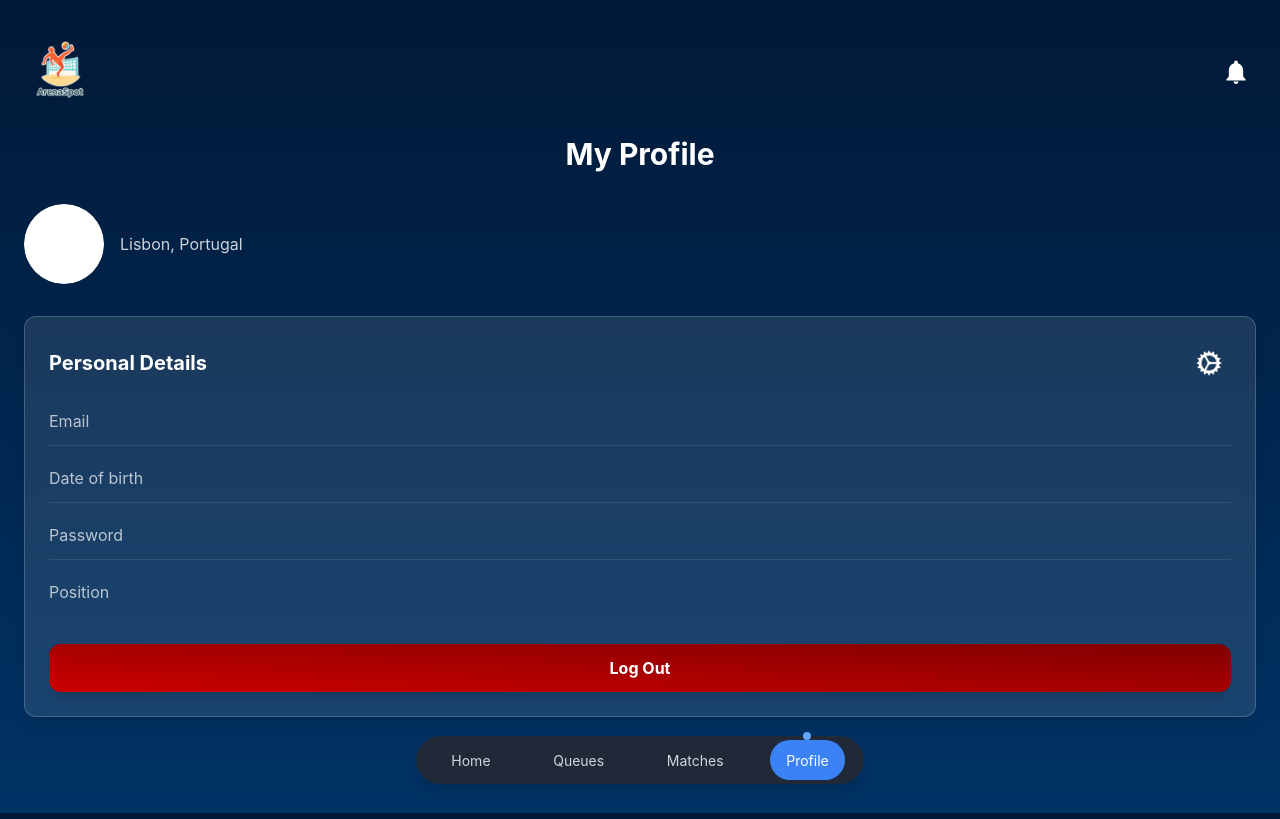
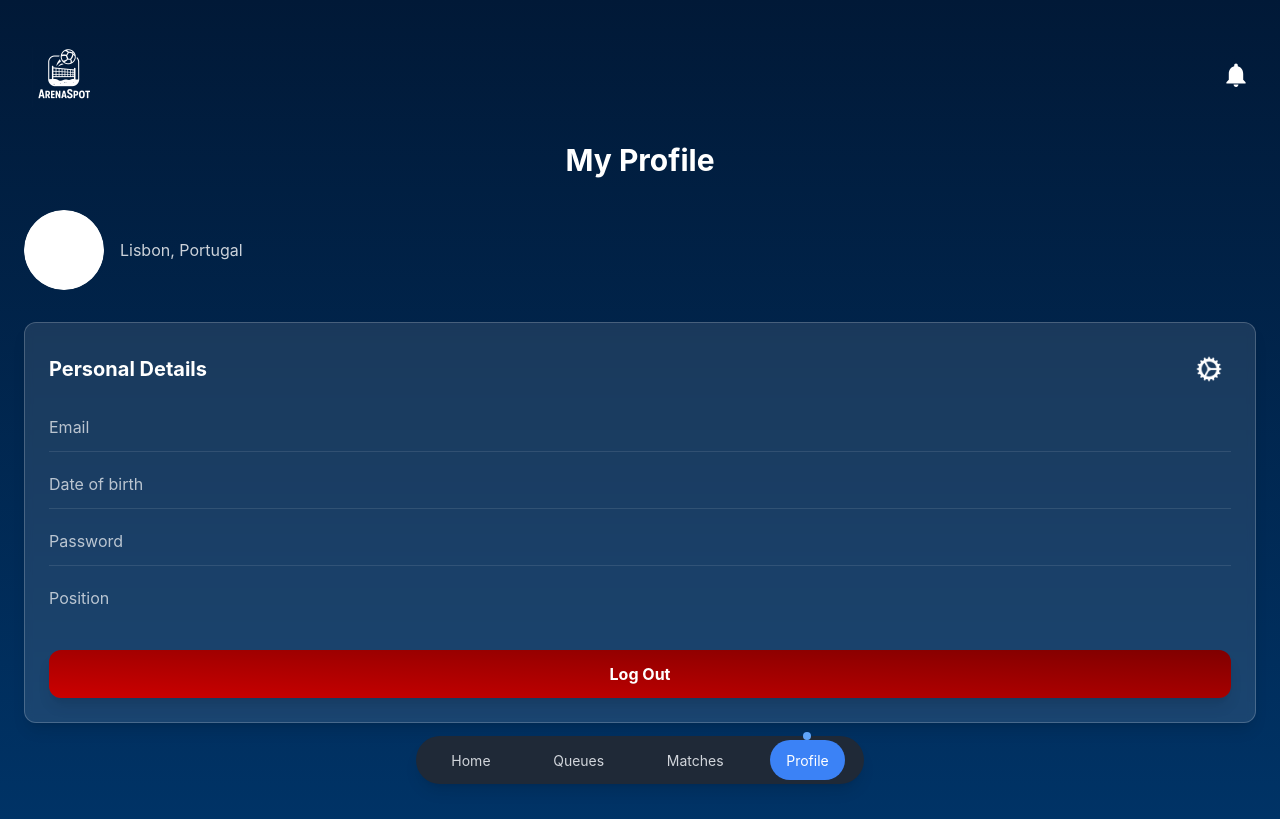
Before and after one commit to Wajiha3/ArenaSpot, a React (Create React App) app in the folder frontend/: page /profile in a window 1280 px wide. Built offline with nearby package versions, Linux system fonts and the light colour scheme; no server answers.

Commit message:
frontend king

```diff
--- a/frontend/src/pages/Login.tsx
+++ b/frontend/src/pages/Login.tsx
@@ -47,8 +47,8 @@ function Login() {
 
   return (
     <div className="bg-[#011937] h-screen w-screen text-white pt-[2rem]">
-      <div className="ml-[2rem] w-[3.6rem] h-[5.4rem]">
-        <img src="/logo.png" alt="" />
+      <div className="ml-[2rem] w-[5rem] h-[5.4rem]">
+        <img src="/logo1.png" alt="" />
       </div>
       <div className="flex flex-col justify-center items-center w-[100%]">
         <p className="text-[2rem] font-bold mt-[2rem] mb-[2rem]">Login</p>
--- a/frontend/src/pages/Profile.tsx
+++ b/frontend/src/pages/Profile.tsx
@@ -21,9 +21,9 @@ function Profile() {
     <div className="min-h-screen bg-gradient-to-b from-[#011937] to-[#003366] text-white pb-24">
       {/* Header with Logo and Notification */}
       <div className="flex justify-between items-center px-8 pt-8">
-        <div className="w-14 h-20">
+        <div className="w-[4rem] h-[5.4rem] flex items-center">
           <img
-            src="/logo.png"
+            src="/logo1.png"
             alt="App Logo"
             className="w-full h-full object-contain"
           />
--- a/frontend/src/pages/SignUp.tsx
+++ b/frontend/src/pages/SignUp.tsx
@@ -67,8 +67,8 @@ function SignUp() {
 
   return (
     <div className="bg-[#011937] h-screen w-screen text-white pt-[2rem]">
-      <div className="ml-[2rem] w-[3.6rem] h-[5.4rem]">
-        <img src="/logo.png" alt="" />
+      <div className="ml-[2rem] w-[5rem] h-[5.4rem]">
+        <img src="/logo1.png" alt="" />
       </div>
       <div className="flex flex-col justify-center items-center w-[100%] pb-[4rem]">
         <p className="text-[2rem] font-bold mt-[2rem] mb-[2rem]">Sign Up</p>
--- a/frontend/src/pages/Welcome.tsx
+++ b/frontend/src/pages/Welcome.tsx
@@ -29,8 +29,8 @@ function Welcome() {
   return (
     <div className="bg-gradient-to-b from-[#011937] to-[#003366] w-screen text-white pt-[2rem] min-h-screen pb-[6rem]">
       <div className="ml-[2rem] mr-[2rem] flex justify-between items-center">
-        <div className="w-[3.6rem] h-[5.4rem]">
-          <img src="/logo.png" alt="" />
+        <div className="w-[4rem] h-[5.4rem] flex items-center">
+          <img src="/logo1.png" alt="" />
         </div>
         <div className="h-[34px] flex gap-2">
           <ReactBellIcon
```
Also changed, not shown: frontend/public/Logo1.png (added).
